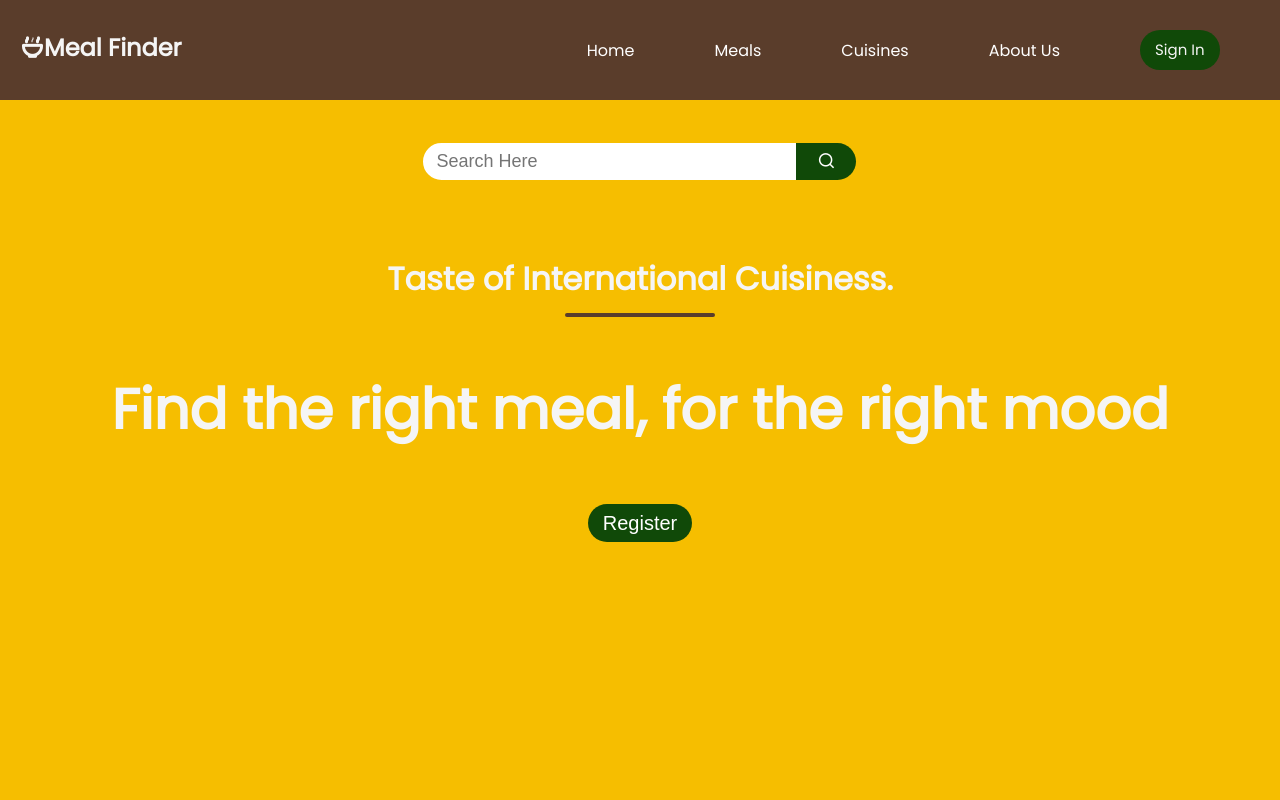
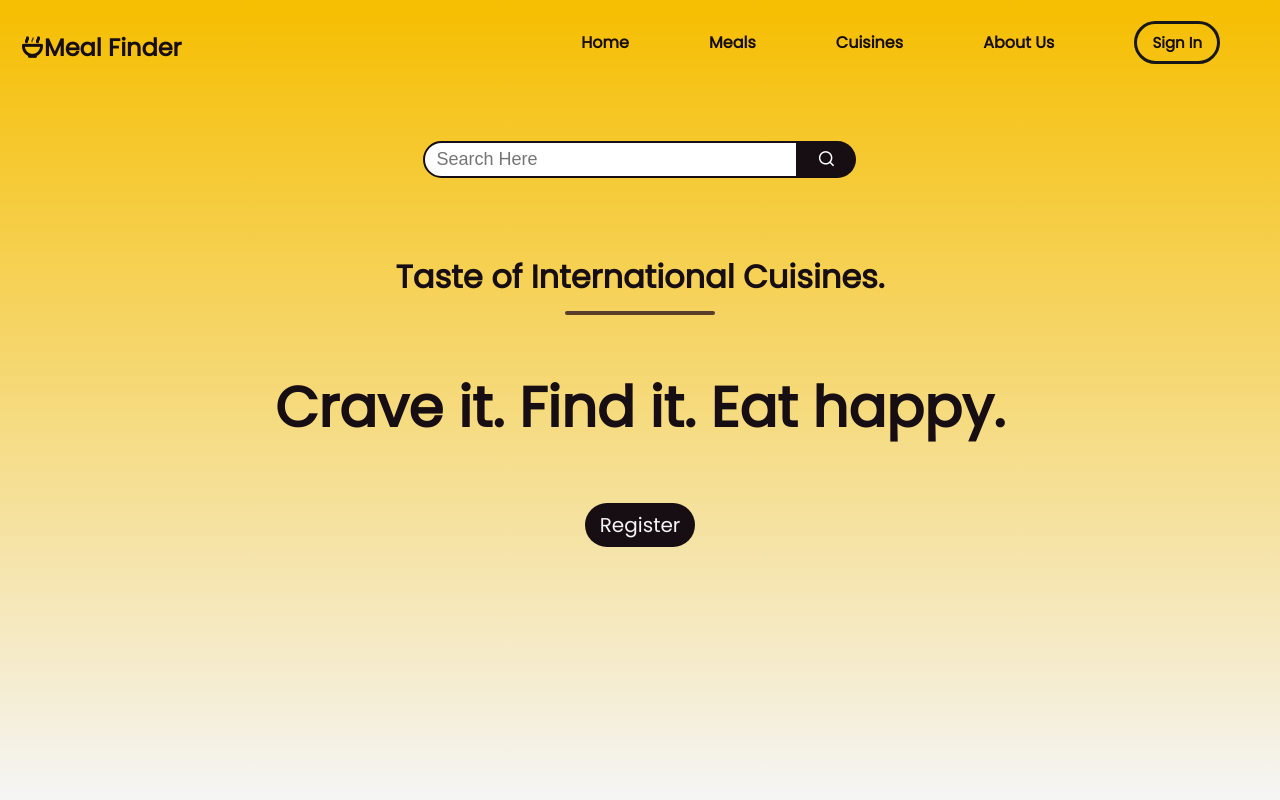
Before and after one commit to Necess8/meals, a PHP site: page / in a window 1280 px wide. Run offline with PHP 8.4, Linux system fonts and the light colour scheme; some libraries are stand-ins or nearby versions.

Commit message:
homepage update
- changed the color and buttons, mostly changes on the color paletter and header content

```diff
--- a/index.html
+++ b/index.html
@@ -17,7 +17,7 @@
             <li class="active"><a href="#"></a>Meals</li>
             <li class="active"><a href="#"></a>Cuisines</li>
             <li class="active"><a href="#"></a>About Us</li>
-            <li class="ctn-active"><a href="signin.html"></a>Sign In</li>
+            <li class="active"><a href="signin.html" class="si-btn">Sign In</a></li>
         </ul>
         <a href="#" class="menuBtn"><i class="ri-menu-line"></i></a>
      </nav>
@@ -28,12 +28,12 @@
                 <button id="searchBtn"><i class="ri-search-line"></i></button>
             </div>
             <div>
-                <h2>Taste of International Cuisiness.</h2>
+                <h2>Taste of International Cuisines.</h2>
                 <div class="line"></div>
-                <h1>Find the right meal, for the right mood</h1>
+                <h1 class="typing-text">Crave it. Find it. Eat happy.</h1>
             </div>
             <div>
-                <button class="active"><a href="signin.html" class="btn">Register</a></button>
+                <a href="signin.html" class="register-btn">Register</a></button>
             </div>
         </div>
     </header>
--- a/style.css
+++ b/style.css
@@ -7,6 +7,11 @@
 }
 body {
     font-family: 'Poppins', sans-serif;
+    display: flex;
+    justify-content: center;
+    align-items: center;
+    min-height: 100vh;
+    background: linear-gradient(to bottom, #f6be00, whitesmoke);
 }
 a{
     text-decoration: none;
@@ -15,10 +20,11 @@ ul {
     list-style: none;
 }
 .active {
-    color: #fff;
+    color: #170e13;
     text-decoration: none;
+    font-weight: bold;
 }
-/* navbar */
+/* for index html */
 .navbar {
     position: absolute;
     top: 0;
@@ -27,14 +33,15 @@ ul {
     width: 100%;
     justify-content: space-between;
     padding: 20px;
-    background: #5a3d2b;
-    color: whitesmoke;
+    background: transparent;
+    color: #170e13;
 }
 .nav-link {
     display: flex;
     gap: 20px;
     padding: 10px;
     align-items: center;
+    font-weight: 500;
 }
 .nav-link li {
     margin: 0 30px;
@@ -45,7 +52,6 @@ ul {
 header {
     width: 100vw;
     height: 100vh;
-    background-color: #f6be00;
     background-position: bottom;
     background-size: cover;
     display: flex;
@@ -54,7 +60,7 @@ header {
 }
 .header-content {
     margin-bottom: 150px;
-    color: whitesmoke;
+    color: #170e13;
     text-align: center;
 }
 .header-content h2 {
@@ -73,26 +79,22 @@ header {
     margin-bottom: 60px;
 }
 /* register button */
-button {
-    background-color: transparent;
-    border: none;
-}
-.btn {
+.register-btn {
     padding: 8px 15px;
-    background: #104908;
+    background: #170e13;
     border-radius: 30px;
-    color: #fff;
+    color: whitesmoke;
     width: 80px;
     height: 40px;
     font-size: 20px;
 }
 /* user sign in button */
 
-.ctn-active {
+.si-btn {
     padding: 8px 15px;
-    background: #104908;
     border-radius: 30px;
-    color: whitesmoke;
+    color: #170e13;
+    border: 3px solid #171717;
     width: 80px;
     height: 40px;
     font-size: 15px;
@@ -104,7 +106,7 @@ button {
     width: 40px;
     cursor: pointer;
     display: none;
-    font-size: large;
+    font-size: larger;
 }
 .searchBar{
     display: flex;
@@ -119,14 +121,14 @@ button {
     height: 37px;
     padding: 11px;
     font-size: 18px;
-    border: 2px solid #fff;
+    border: 2px solid #170e13;
     outline: none;
     border-radius: 33px;
 }
 .searchBar button{
     width: 60px;
     height: 37px;
-    background-color: #104908;
+    background-color: #170e13;
     color: white;
     border: none;
     font-size: 18px;
```
